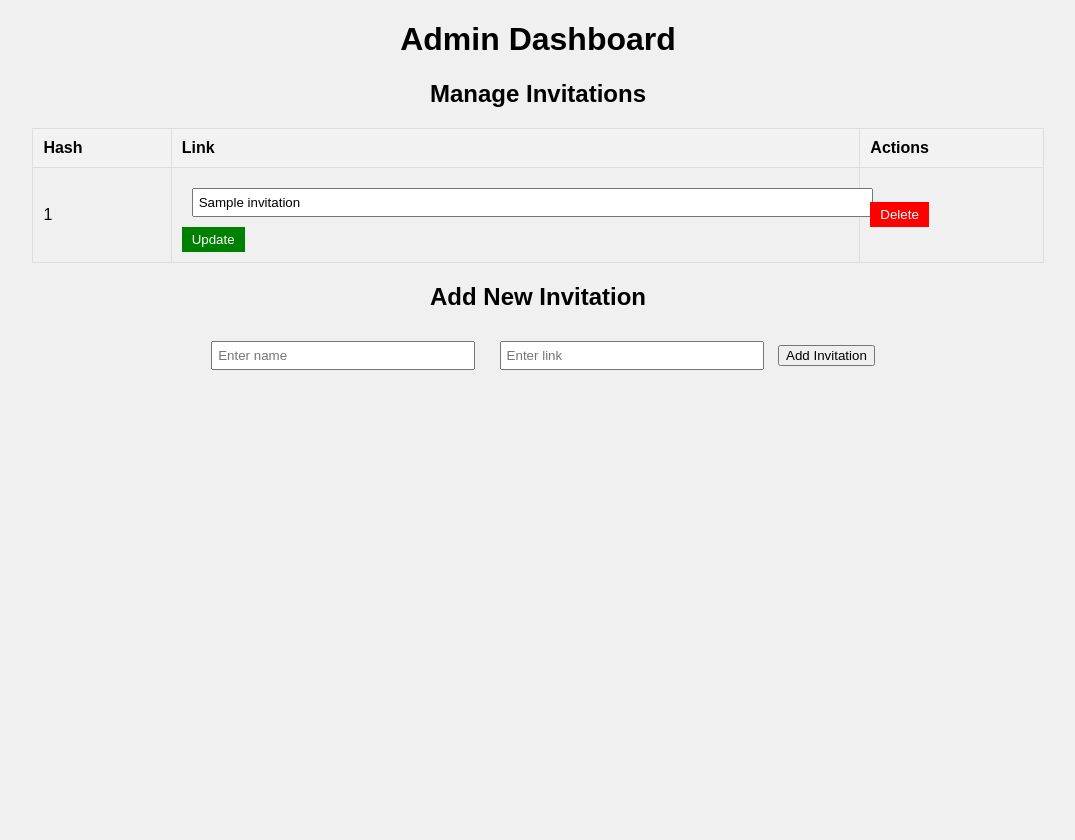
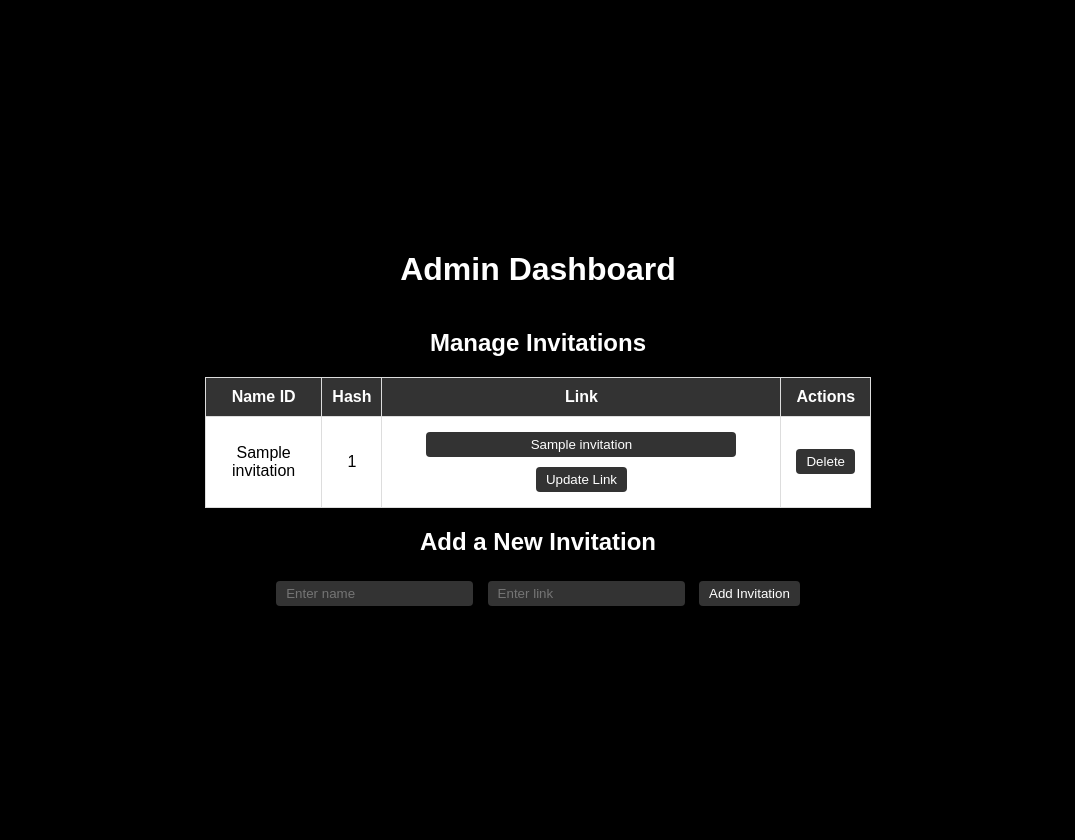
Before and after one commit to ibphantom/UniqueInvite, a Flask app: template app/templates/admin_dashboard.html in a window 1280 px wide. Shown: the whole page, without its empty margins (102-1177 px from the left). Before the commit the page ends 370 px from the top, so only its background shows below. Run offline with Flask 3, Linux system fonts and the light colour scheme; the template is opened without the code that fills it: most values are stand-ins (such as "Sample title", 1, 10 or a date in 2020).

Commit message:
Update admin_dashboard.html

```diff
--- a/app/templates/admin_dashboard.html
+++ b/app/templates/admin_dashboard.html
@@ -7,84 +7,134 @@
     <style>
         body {
             font-family: Arial, sans-serif;
-            background-color: #f0f0f0;
             text-align: center;
+            background-color: black; /* Black background */
+            color: white; /* White text for contrast */
+            margin: 0;
+            padding: 20px;
+            display: flex;
+            justify-content: center;
+            align-items: center;
+            flex-direction: column;
+            height: 100vh;
         }
         table {
-            margin: 20px auto;
+            width: 90%; /* Adjust width for larger content */
+            margin: 0 auto;
             border-collapse: collapse;
-            width: 80%;
+            background-color: white; /* White background for the table */
+            color: black; /* Black text inside the table */
         }
         th, td {
             padding: 10px;
             border: 1px solid #ddd;
-            text-align: left;
+            text-align: center;
         }
         th {
-            background-color: #f2f2f2;
+            background-color: #333;
+            color: white;
         }
-        input[type="text"] {
+        form {
+            display: inline;
+        }
+        input[type="submit"], input[type="text"] {
+            padding: 5px 10px;
+            margin: 5px;
+            border: none;
+            background-color: #333;
+            color: white;
+            border-radius: 4px;
+        }
+        input[type="submit"]:hover {
+            background-color: #555;
+        }
+        input[type="text"].link-input {
+            width: auto; /* Auto width to adapt to content */
+            min-width: 300px; /* Set a minimum width */
             padding: 5px;
-            margin: 10px;
-            width: 250px;
+            text-align: center; /* Centered text in link input */
+        }
+        h1, h2 {
+            color: white;
         }
         .delete-button {
+            background-color: #d9534f; /* Garnet/Red color */
             color: white;
-            background-color: red;
+            border: none;
             padding: 5px 10px;
-            border: none;
+            border-radius: 4px;
             cursor: pointer;
         }
-        .update-button {
-            color: white;
-            background-color: green;
-            padding: 5px 10px;
-            border: none;
-            cursor: pointer;
+        .delete-button:hover {
+            background-color: #c9302c; /* Darker red on hover */
         }
     </style>
+
+    <script>
+        // Adjust the link input width based on the longest link
+        window.addEventListener("load", function () {
+            const inputs = document.querySelectorAll("input.link-input");
+            let maxWidth = 0;
+
+            inputs.forEach(input => {
+                const length = input.value.length;
+                maxWidth = Math.max(maxWidth, length * 8); // Approx. character width
+            });
+
+            inputs.forEach(input => {
+                input.style.width = maxWidth + "px"; // Set all inputs to the max width
+            });
+        });
+
+        // Logout the admin when the window is closed or refreshed
+        window.addEventListener("beforeunload", function () {
+            // Send a request to log out when the window is closed
+            navigator.sendBeacon("/logout");
+        });
+    </script>
 </head>
 <body>
 
     <h1>Admin Dashboard</h1>
 
-    <h2>Manage Invitations</h2>
-    <table>
-        <thead>
+    <div class="container">
+        <h2>Manage Invitations</h2>
+
+        <table>
             <tr>
-                <th>Hash</th>
-                <th>Link</th>
+                <th>Name ID</th> <!-- Name ID column for ID from invitations table -->
+                <th>Hash</th> <!-- Hash column for name_hash -->
+                <th>Link</th> <!-- Link column -->
                 <th>Actions</th>
             </tr>
-        </thead>
-        <tbody>
             {% for invitation in invitations %}
             <tr>
-                <td>{{ invitation[0] }}</td> <!-- Hash -->
+                <td>{{ invitation[2] }}</td> <!-- Name ID (id) column -->
+                <td>{{ invitation[0] }}</td> <!-- Hash (name_hash) column -->
                 <td>
-                    <form action="/update_invitation" method="post">
-                        <input type="hidden" name="name_hash" value="{{ invitation[0] }}">
-                        <input type="text" name="new_link" value="{{ invitation[1] }}" style="width:100%;">
-                        <input type="submit" value="Update" class="update-button">
+                    <form method="POST" action="/edit_invitation">
+                        <input type="hidden" name="name_hash" value="{{ invitation[0] }}"> <!-- Pass the hash for editing -->
+                        <input type="text" name="link" value="{{ invitation[1] }}" class="link-input" required> <!-- Editable link with centered text -->
+                        <input type="submit" value="Update Link">
                     </form>
                 </td>
                 <td>
-                    <form action="/delete_invitation" method="post">
-                        <input type="hidden" name="name_hash" value="{{ invitation[0] }}">
-                        <input type="submit" value="Delete" class="delete-button">
+                    <form method="POST" action="/delete_invitation">
+                        <input type="hidden" name="name_hash" value="{{ invitation[0] }}"> <!-- Pass the hash for deletion -->
+                        <input type="submit" value="Delete" class="delete-button"> <!-- Delete button in garnet/red color -->
                     </form>
                 </td>
             </tr>
             {% endfor %}
-        </tbody>
-    </table>
+        </table>
 
-    <h2>Add New Invitation</h2>
-    <form action="/add_invitation" method="post">
-        <input type="text" name="name" placeholder="Enter name" required>
-        <input type="text" name="link" placeholder="Enter link" required>
-        <input type="submit" value="Add Invitation">
-    </form>
+        <h2>Add a New Invitation</h2>
+        <form method="POST" action="/add_invitation">
+            <input type="text" name="name" placeholder="Enter name" required> <!-- Centered text in input -->
+            <input type="text" name="link" placeholder="Enter link" required> <!-- Centered text in input -->
+            <input type="submit" value="Add Invitation">
+        </form>
+    </div>
 
 </body>
 </html>
```
